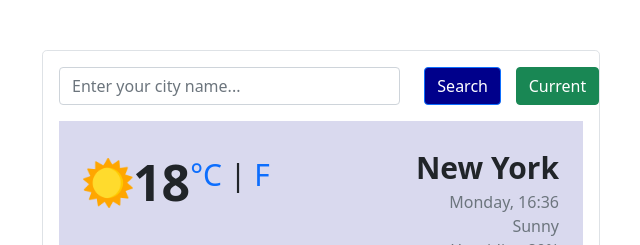
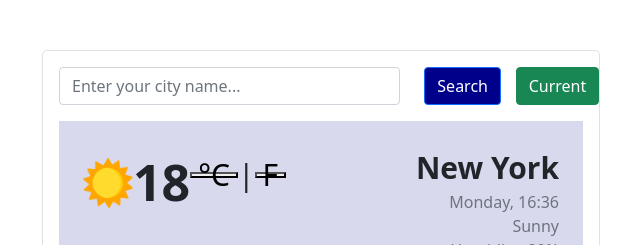
Before and after one commit to solntseva93/reactweatherproject, a React (Create React App) app: page / in a window 1280 px wide. Shown: the top 245 px of the page, without its empty margins (319-959 px from the left). Built offline with nearby package versions, Linux system fonts and the light colour scheme.

Commit message:
change a to button

```diff
--- a/src/Mainicon.js
+++ b/src/Mainicon.js
@@ -5,13 +5,8 @@ export default function Mainicon() {
       <p className="big-temperature">
         <span id="degree">18</span>
         <sup>
-          <a href="" className="celcium">
-            °C
-          </a>{" "}
-          |{" "}
-          <a href="" className="farengeit">
-            F
-          </a>
+          <button className="celcium">°C</button>|
+          <button className="farengeit">F</button>
         </sup>
       </p>
     </div>
```
